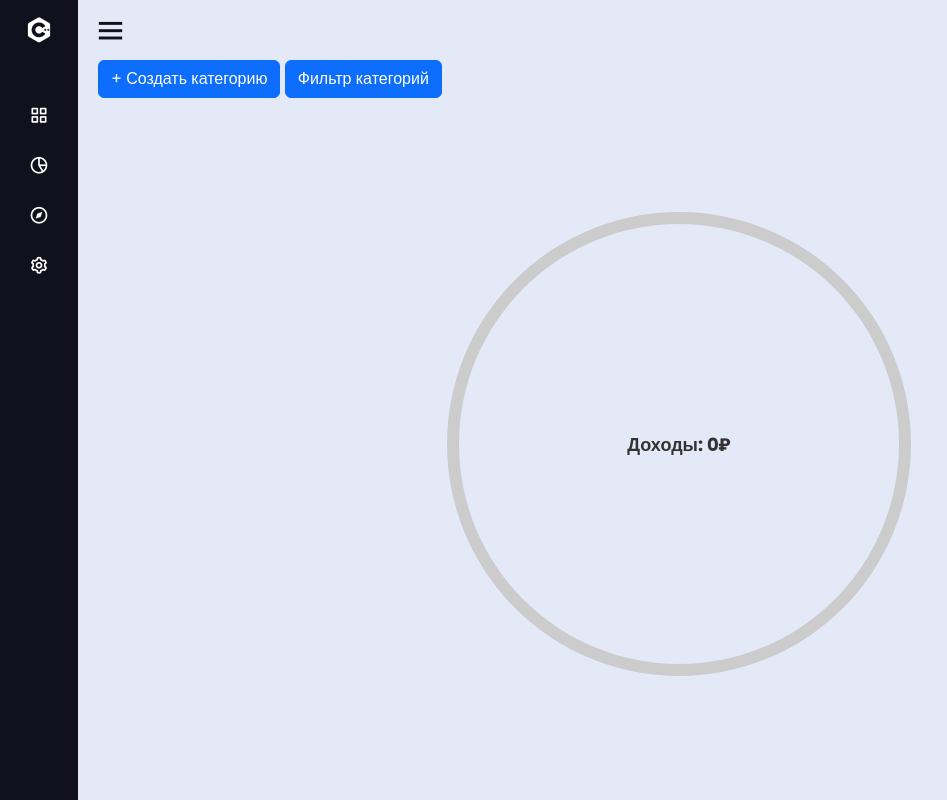
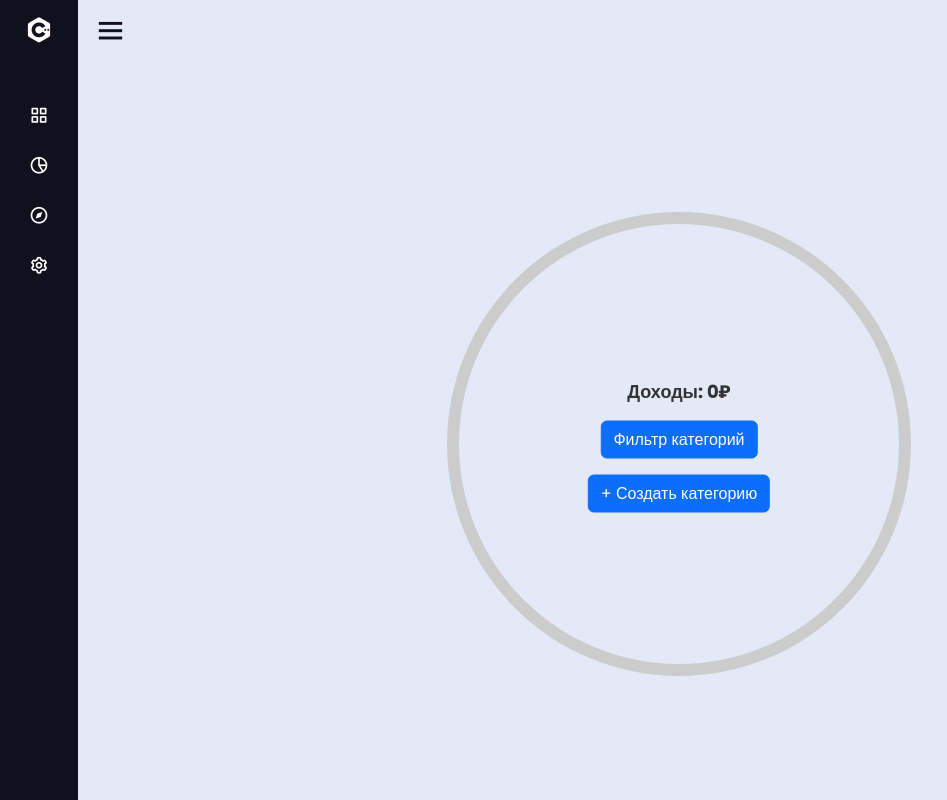
Before and after one commit to Error3521/MoneySphere, a Django app: page /initial/categories/ in a window 1280 px wide. Shown: the whole page, without its empty margins (0-947 px from the left). Run offline with Django 5.2, Linux system fonts and the light colour scheme; a user stored in the database is signed in; data comes from the database, SQL or seed files in the repository; both versions use the stored data as it was after the commit.

Commit message:
refastor code

```diff
--- a/ms/templates/ms/home/initial/categories/categories.html
+++ b/ms/templates/ms/home/initial/categories/categories.html
@@ -1,13 +1,10 @@
-<!DOCTYPE html> {% extends 'ms/home/initial/initial.html' %} {% block content %} {% load static %}
+<!DOCTYPE html> {% extends 'ms/home/initial/initial.html' %} {% block content %}
 <html lang="ru">
-
 <head>
   <meta charset="UTF-8">
   <title>Категории</title>
   <link href="https://cdn.jsdelivr.net/npm/bootstrap@5.3.0/dist/css/bootstrap.min.css" rel="stylesheet">
-  <script defer="" src="{% static 'ms/initial/categories/categories.js' %}" type="text/javascript"></script>
   <script src="https://cdn.jsdelivr.net/npm/bootstrap@5.3.0/dist/js/bootstrap.bundle.min.js"></script>
-  <link href="{% static 'ms/initial/categories/categories.css' %}" media="screen" rel="stylesheet">
   <style>
     headers: {
           'X-CSRFToken': getCookie('csrftoken') // Функция для получения токена
@@ -113,7 +110,7 @@ z-index: 1;
     }
     .chart-center-text {
         position: absolute;
-        top: 50%;
+        top: 52%;
         left: 50%;
         transform: translate(-50%, -50%);
         text-align: center;
@@ -197,18 +194,31 @@ text-align: center;
 
   </style>
 </head>
-
 <body>
+<!--Модальные окна фильтров-->
 <div class="button-container">
-  <button class="btn btn-primary" id="createCategoryBtn">+ Создать категорию</button>
-  <button class="btn btn-primary" id="openNewModalBtn" type="button">Фильтр категорий</button>
-
-  <!-- Новое модальное окно -->
+  <!--Модальное окна для выбора фильтра-->
+  <div aria-hidden="true" class="modal fade" id="filterCategoryModal" tabindex="-1">
+    <div class="modal-dialog">
+      <div class="modal-content">
+        <div class="modal-header">
+          <h5 class="modal-title">Фильтр категорий</h5>
+          <button aria-label="Close" class="btn-close" data-bs-dismiss="modal" type="button"></button>
+        </div>
+        <div class="modal-body" id="filterCategoryContent"></div>
+        <div class="modal-footer">
+          <button class="btn btn-secondary" data-bs-dismiss="modal" type="button">Закрыть</button>
+          <button class="btn btn-primary" onclick="applyCategoryFilter()" type="button">Применить</button>
+        </div>
+      </div>
+    </div>
+  </div>
+  <!--Модальное окна для выбора диапазона фильтра-->
   <div aria-hidden="true" class="modal fade" id="newModal" style="z-index: 1091;" tabindex="-1">
     <div class="modal-dialog">
       <div class="modal-content">
         <div class="modal-header">
-          <h5 class="modal-title">Новое модальное окно</h5>
+          <h5 class="modal-title">Фильтр категорий</h5>
           <button aria-label="Close" class="btn-close" data-bs-dismiss="modal" type="button"></button>
         </div>
         <div class="modal-body">
@@ -230,27 +240,10 @@ text-align: center;
       </div>
     </div>
   </div>
-  <div aria-hidden="true" class="modal fade" id="filterCategoryModal" tabindex="-1">
-    <div class="modal-dialog">
-      <div class="modal-content">
-        <div class="modal-header">
-          <h5 class="modal-title">Фильтр категорий</h5>
-          <button aria-label="Close" class="btn-close" data-bs-dismiss="modal" type="button"></button>
 </div>
-        <div class="modal-body" id="filterCategoryContent">
-          <!-- Динамический контент -->
-        </div>
-        <div class="modal-footer">
-          <button class="btn btn-secondary" data-bs-dismiss="modal" type="button">Закрыть</button>
-          <button class="btn btn-primary" onclick="applyCategoryFilter()" type="button">Применить</button>
-        </div>
-      </div>
-    </div>
-  </div>
-</div>
+<!--Диаграмма доходов/расходов, модальные окна добавления и редактирования категорий-->
 <div class="container mt-4">
-
-  <!-- Диаграмма доходов -->
+  <!-- Диаграмма доходов/расходов -->
   <div class="diagrams-container">
     <div class="diagram active" id="incomeDiagram">
       <div class="donut-chart" onclick="swapDiagrams()" style="background:
@@ -264,12 +257,19 @@ text-align: center;
                         #ccc;
                     {% endif %};">
         <div class="chart-center-text">
-          <div>Доходы: {{ total_income|default:"0" }}₽</div>
+          <dl>Доходы: {{ total_income|default:"0" }}₽</dl>
+          <dl>
+            <button class="btn btn-primary" id="openNewModalBtn1" type="button">Фильтр категорий</button>
+          </dl>
+          <dl>
+            <button class="btn btn-primary" id="createCategoryBtn1">+ Создать категорию</button>
+          </dl>
         </div>
         <div class="categories">
           {% for category in income_categorie %}
           <div class="category income-category" data-name="{{ category.name }}"
                onclick="openEditCategoryModal('{{ category.name }}')" style="background-color: {{ category.color }};">
+
             {{ category.name }}
             <div class="category-value">{{ category.value }}₽</div>
           </div>
@@ -290,7 +290,13 @@ text-align: center;
                         #ccc;
                     {% endif %};">
         <div class="chart-center-text">
-          <div>Расходы: {{ total_expenses|default:"0" }}₽</div>
+          <dl>Расходы: {{ total_expenses|default:"0" }}₽</dl>
+          <dl>
+            <button class="btn btn-primary" id="openNewModalBtn2" type="button">Фильтр категорий</button>
+          </dl>
+          <dl>
+            <button class="btn btn-primary" id="createCategoryBtn2">+ Создать категорию</button>
+          </dl>
         </div>
         <div class="categories">
           {% for category in expense_categorie %}
@@ -384,7 +390,11 @@ const createCategoryUrl = "{% url 'create_category' %}";
   // Открытие модального окна
 
 
-document.getElementById('openNewModalBtn').addEventListener('click', function() {
+  document.getElementById('openNewModalBtn1').addEventListener('click', function() {
+      var myModal = new bootstrap.Modal(document.getElementById('newModal'));
+      myModal.show();
+  });
+  document.getElementById('openNewModalBtn2').addEventListener('click', function() {
       var myModal = new bootstrap.Modal(document.getElementById('newModal'));
       myModal.show();
   });
@@ -491,56 +501,9 @@ function positionCategories(diagramId, categoryClass) {
               diagram.style.display = '';
           }
       }
-// Применение для каждой диаграммы
   positionCategories('incomeDiagram', 'income-category'); // Расположить категории доходов
   positionCategories('expenseDiagram', 'expense-category'); // Расположить категории расходов
   let currentCategoryFilterType = null;
-
-function openCategoryFilterModal(filterType) {
-  currentCategoryFilterType = filterType; // Сохраняем тип фильтра
-  let filterContent = ''; // Начинаем с пустого контента
-  // Проверяем тип фильтра и подготавливаем соответствующие элементы
-  if (filterType === 'range') {
-    filterContent = `
-              <div class="mb-3">
-                  <label for="category_start_date" class="form-label">От:</label>
-                  <input type="date" id="category_start_date" class="form-control">
-              </div>
-              <div class="mb-3">
-                  <label for="category_end_date" class="form-label">До:</label>
-                  <input type="date" id="category_end_date" class="form-control">
-              </div>
-          `;
-  } else if (filterType === 'year') {
-    const currentYear = new Date().getFullYear();
-    filterContent = `
-              <div class="d-flex justify-content-center align-items-center">
-                  <button class="btn btn-secondary me-3" onclick="changeYear(-1)">←</button>
-                  <span id="filter_year" class="fw-bold">${currentYear}</span>
-                  <button class="btn btn-secondary ms-3" onclick="changeYear(1)">→</button>
-              </div>
-          `;
-  } else if (filterType === 'month') {
-    const monthNames = [
-      "Январь", "Февраль", "Март", "Апрель", "Май", "Июнь",
-      "Июль", "Август", "Сентябрь", "Октябрь", "Ноябрь", "Декабрь"
-    ];
-    const currentMonth = new Date().getMonth();
-    const currentYear = new Date().getFullYear();
-    filterContent = `
-              <div class="d-flex justify-content-center align-items-center">
-                  <button class="btn btn-secondary me-3" onclick="changeMonth(-1)">←</button>
-                  <span id="filter_month" class="fw-bold">${monthNames[currentMonth]} ${currentYear}</span>
-                  <button class="btn btn-secondary ms-3" onclick="changeMonth(1)">→</button>
-              </div>
-          `;
-  }
-  // Заполняем модальное окно контентом
-  document.getElementById('filterCategoryContent').innerHTML = filterContent;
-  // Показываем модальное окно
-  const filterModal = new bootstrap.Modal(document.getElementById('filterCategoryModal'));
-  filterModal.show();
-}
 
   function applyCategoryFilter() {
       let params = {};
@@ -729,10 +692,14 @@ document.getElementById("deleteCategoryBtn").addEventListener("click", function(
   });
   // Открытие модального окна
   const modal = document.getElementById("createCategoryModal");
-const btn = document.getElementById("createCategoryBtn");
+  const btn1 = document.getElementById("createCategoryBtn1");
+  const btn2 = document.getElementById("createCategoryBtn2");
   const span = document.getElementById("closeModal");
   // Когда пользователь кликает на кнопку, открываем модальное окно
-btn.onclick = function() {
+  btn1.onclick = function() {
+      modal.style.display = "block";
+  }
+  btn2.onclick = function() {
           modal.style.display = "block";
       }
       // Когда пользователь кликает на <span> (x), закрываем модальное окно
@@ -795,6 +762,21 @@ function swapDiagrams() {
       positionCategories(".diagram.active .categories .category", ".diagrams-container");
   }
 
+  // Предотвращение переключения диаграмм при клике на кнопки
+  document.getElementById("openNewModalBtn1").addEventListener("click", (event) => {
+      event.stopPropagation();
+  });
+  document.getElementById("createCategoryBtn1").addEventListener("click", (event) => {
+      event.stopPropagation();
+  });
+  document.getElementById("openNewModalBtn2").addEventListener("click", (event) => {
+      event.stopPropagation();
+  });
+
+  document.getElementById("createCategoryBtn2").addEventListener("click", (event) => {
+      event.stopPropagation();
+  });
+
   // Остановка всплытия событий для категорий
   document.querySelectorAll(".category").forEach(category => {
       category.addEventListener("click", function(event) {
@@ -803,7 +785,6 @@ document.querySelectorAll(".category").forEach(category => {
           openEditCategoryModal(this.dataset.name);
       });
   });
-
 </script>
 </body>
 
--- a/ms/views.py
+++ b/ms/views.py
@@ -1,16 +1,19 @@
+import json
+import logging
+from difflib import SequenceMatcher
+
 from django.contrib.auth.decorators import login_required
-from django.contrib.auth import logout
+from django.db.models import Sum
+from django.http import JsonResponse
+from django.shortcuts import render, get_object_or_404
+from django.urls import reverse_lazy
 from django.views.decorators.csrf import csrf_exempt
 from django.views.generic.edit import CreateView
-from django.urls import reverse_lazy
-from django.shortcuts import render, get_object_or_404
-from django.db.models import Sum
-from django.http import JsonResponse
-from difflib import SequenceMatcher
+
 from .forms import CustomUserCreationForm, CategoryForm, TransactionForm, AccountForm
 from .models import Category, Transaction, Account
-import json
-import logging
+
+logger = logging.getLogger(__name__)
 
 
 class SignUp(CreateView):
@@ -31,6 +34,14 @@ def home(request):
 
 def initial_page(request):
     return render(request, "ms/home/initial/initial.html")
+
+
+def is_name_similar(new_name, existing_names, threshold=0.8):
+    for existing_name in existing_names:
+        similarity = SequenceMatcher(None, new_name.lower(), existing_name.lower()).ratio()
+        if similarity >= threshold:
+            return True
+    return False
 
 
 @login_required
@@ -79,16 +90,6 @@ def categories_combined_view(request):
     })
 
 
-# Проверка схожести имени категории
-def is_name_similar(new_name, existing_names, threshold=0.8):
-    for existing_name in existing_names:
-        similarity = SequenceMatcher(None, new_name.lower(), existing_name.lower()).ratio()
-        if similarity >= threshold:
-            return True
-    return False
-
-
-# Обновленный метод для создания категории
 @login_required
 def create_category(request):
     if request.method == 'POST':
@@ -151,6 +152,86 @@ def delete_category(request, category_name):
             return JsonResponse({'success': True})
         except Category.DoesNotExist:
             return JsonResponse({'success': False, 'error': 'Категория не найдена'}, status=404)
+
+
+@login_required
+def filter_categories(request):
+    filters = {}
+    start_date = request.GET.get('start_date')
+    end_date = request.GET.get('end_date')
+    year = request.GET.get('year')
+    month = request.GET.get('month')
+
+    if start_date and end_date:
+        filters['transaction_date__range'] = (start_date, end_date)
+    elif year and month:
+        filters['transaction_date__year'] = year
+        filters['transaction_date__month'] = month
+    elif year:
+        filters['transaction_date__year'] = year
+
+    # Получаем категории пользователя
+    categories = Category.objects.filter(user=request.user)
+
+    # Рассчитываем суммы транзакций по категориям и обновляем их данные
+    category_data = []
+    for category in categories:
+        total = Transaction.objects.filter(
+            category=category,
+            user=request.user,
+            **filters
+        ).aggregate(total_amount=Sum('amount'))['total_amount'] or 0
+
+        # Обновляем категории на сервере (пересчитываем значения или другие данные)
+        category.value = float(total)
+        category.save()
+
+        category_data.append({
+            'id': category.id,
+            'name': category.name,
+            'value': category.value,  # Значение уже обновлено на сервере
+            'color': category.color,
+        })
+
+    return JsonResponse({'success': True, 'categories': category_data})
+
+
+@csrf_exempt
+def update_categories(request):
+    if request.method == 'POST':
+        try:
+            # Парсим данные из запроса
+            data = json.loads(request.body)
+            categories = data.get('categories')
+
+            if not categories:
+                return JsonResponse({'success': False, 'error': 'No categories data provided'})
+
+            # Обрабатываем и обновляем каждую категорию
+            for category_data in categories:
+                category_name = category_data.get('name')
+                category_value = category_data.get('value')
+                category_color = category_data.get('color')
+
+                # Проверяем, что все необходимые данные переданы
+                if not category_name or category_value is None or category_color is None:
+                    return JsonResponse({'success': False, 'error': 'Missing data for category'})
+
+                # Ищем категорию по имени и обновляем её
+                category = Category.objects.filter(name=category_name).first()
+                if category:
+                    category.value = category_value
+                    category.color = category_color
+                    category.save()
+                else:
+                    return JsonResponse({'success': False, 'error': f'Category {category_name} not found'})
+
+            return JsonResponse({'success': True})
+
+        except Exception as e:
+            return JsonResponse({'success': False, 'error': str(e)})
+
+    return JsonResponse({'success': False, 'error': 'Invalid request method'})
 
 
 @login_required
@@ -250,6 +331,44 @@ def delete_transaction(request, transaction_id):
     return JsonResponse({'success': False, 'error': 'Invalid request method'})
 
 
+@login_required
+def filter_transactions(request):
+    filters = {}
+    start_date = request.GET.get('start_date')
+    end_date = request.GET.get('end_date')
+    year = request.GET.get('year')
+    month = request.GET.get('month')
+
+    if start_date and end_date:
+        filters['transaction_date__range'] = (start_date, end_date)
+    elif year and month:
+        filters['transaction_date__year'] = year
+        filters['transaction_date__month'] = month
+    elif year:
+        filters['transaction_date__year'] = year
+
+    transactions = Transaction.objects.filter(user=request.user).filter(**filters)
+
+    # Сериализация данных с учетом вложенных полей
+    transactions_data = [
+        {
+            'id': tx.id,
+            'amount': tx.amount,
+            'transaction_date': tx.transaction_date,
+            'description': tx.description,
+            'category': {'id': tx.category.id, 'name': tx.category.name} if tx.category else None,
+            'account': {
+                'id': tx.account.id if tx.account else None,
+                'name': tx.account.name if tx.account else 'Не указан',
+                'currency': tx.account.currency_code if tx.account and hasattr(tx.account,
+                                                                               'currency_code') else 'Не указана'
+            } if tx.account else None,
+        }
+        for tx in transactions
+    ]
+
+    return JsonResponse({'success': True, 'transactions': transactions_data})
+
 
 @login_required
 def accounts_view(request):
@@ -293,125 +412,3 @@ def delete_account(request, account_id):
         account.delete()
         return JsonResponse({'success': True})
     return JsonResponse({'success': False, 'error': 'Invalid request method'})
-
-
-logger = logging.getLogger(__name__)
-
-
-@login_required
-def filter_transactions(request):
-    filters = {}
-    start_date = request.GET.get('start_date')
-    end_date = request.GET.get('end_date')
-    year = request.GET.get('year')
-    month = request.GET.get('month')
-
-    if start_date and end_date:
-        filters['transaction_date__range'] = (start_date, end_date)
-    elif year and month:
-        filters['transaction_date__year'] = year
-        filters['transaction_date__month'] = month
-    elif year:
-        filters['transaction_date__year'] = year
-
-    transactions = Transaction.objects.filter(user=request.user).filter(**filters)
-
-    # Сериализация данных с учетом вложенных полей
-    transactions_data = [
-        {
-            'id': tx.id,
-            'amount': tx.amount,
-            'transaction_date': tx.transaction_date,
-            'description': tx.description,
-            'category': {'id': tx.category.id, 'name': tx.category.name} if tx.category else None,
-            'account': {
-                'id': tx.account.id if tx.account else None,
-                'name': tx.account.name if tx.account else 'Не указан',
-                'currency': tx.account.currency_code if tx.account and hasattr(tx.account,
-                                                                               'currency_code') else 'Не указана'
-            } if tx.account else None,
-        }
-        for tx in transactions
-    ]
-
-    return JsonResponse({'success': True, 'transactions': transactions_data})
-
-
-@login_required
-def filter_categories(request):
-    filters = {}
-    start_date = request.GET.get('start_date')
-    end_date = request.GET.get('end_date')
-    year = request.GET.get('year')
-    month = request.GET.get('month')
-
-    if start_date and end_date:
-        filters['transaction_date__range'] = (start_date, end_date)
-    elif year and month:
-        filters['transaction_date__year'] = year
-        filters['transaction_date__month'] = month
-    elif year:
-        filters['transaction_date__year'] = year
-
-    # Получаем категории пользователя
-    categories = Category.objects.filter(user=request.user)
-
-    # Рассчитываем суммы транзакций по категориям и обновляем их данные
-    category_data = []
-    for category in categories:
-        total = Transaction.objects.filter(
-            category=category,
-            user=request.user,
-            **filters
-        ).aggregate(total_amount=Sum('amount'))['total_amount'] or 0
-
-        # Обновляем категории на сервере (пересчитываем значения или другие данные)
-        category.value = float(total)
-        category.save()
-
-        category_data.append({
-            'id': category.id,
-            'name': category.name,
-            'value': category.value,  # Значение уже обновлено на сервере
-            'color': category.color,
-        })
-
-    return JsonResponse({'success': True, 'categories': category_data})
-
-
-@csrf_exempt
-def update_categories(request):
-    if request.method == 'POST':
-        try:
-            # Парсим данные из запроса
-            data = json.loads(request.body)
-            categories = data.get('categories')
-
-            if not categories:
-                return JsonResponse({'success': False, 'error': 'No categories data provided'})
-
-            # Обрабатываем и обновляем каждую категорию
-            for category_data in categories:
-                category_name = category_data.get('name')
-                category_value = category_data.get('value')
-                category_color = category_data.get('color')
-
-                # Проверяем, что все необходимые данные переданы
-                if not category_name or category_value is None or category_color is None:
-                    return JsonResponse({'success': False, 'error': 'Missing data for category'})
-
-                # Ищем категорию по имени и обновляем её
-                category = Category.objects.filter(name=category_name).first()
-                if category:
-                    category.value = category_value
-                    category.color = category_color
-                    category.save()
-                else:
-                    return JsonResponse({'success': False, 'error': f'Category {category_name} not found'})
-
-            return JsonResponse({'success': True})
-
-        except Exception as e:
-            return JsonResponse({'success': False, 'error': str(e)})
-
-    return JsonResponse({'success': False, 'error': 'Invalid request method'})
```
Also changed, not shown: db.sqlite3, ms/static/ms/initial/categories/categories.css (added), ms/static/ms/initial/categories/categories.js (added). Lines whose indentation alone changed are shown as unchanged.
